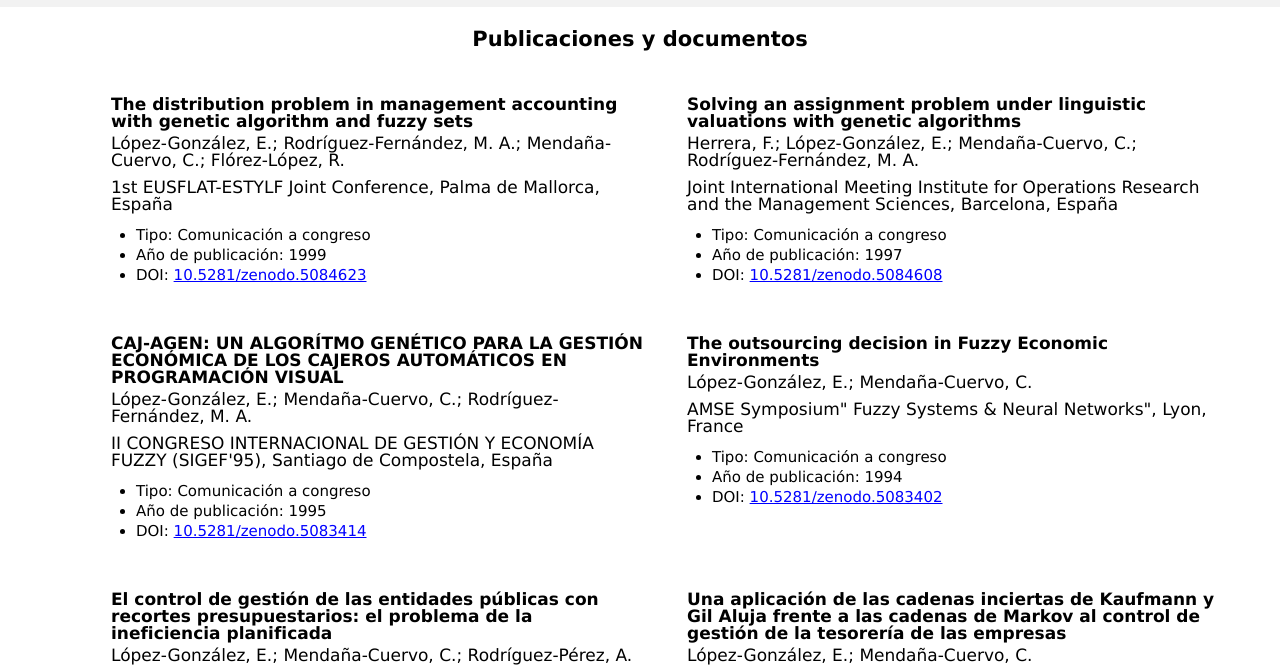
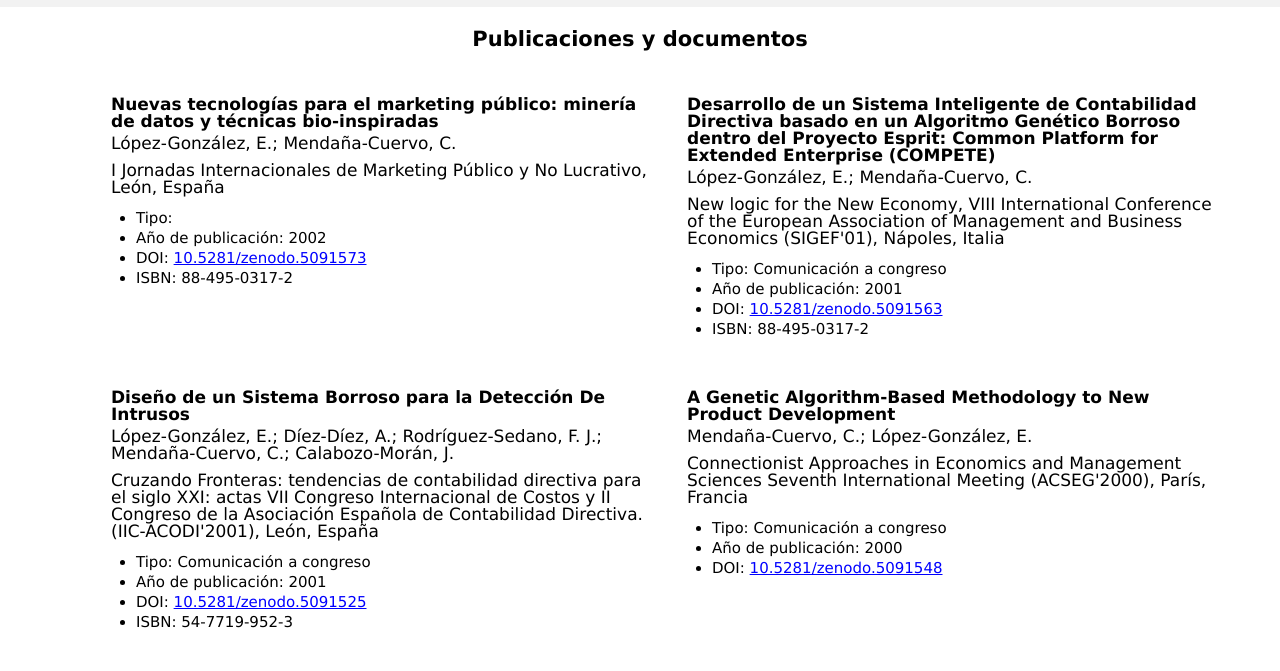
Before and after one commit to ProyectoCristina/ProyectoCristina.github.io, a plain HTML site: page publicaciones.html in a window 1280 px wide. Shown: the part 69-740 px from the top of the page. Drawn offline with Linux system fonts and the light colour scheme.

Commit message:
Más de lo mismo

```diff
--- a/publicaciones.html
+++ b/publicaciones.html
@@ -38,6 +38,49 @@
                     <li>ISBN: </li>
                 </ul>
             </article>-->
+            <article class="articles--article">
+                <h2 class="article--title">Nuevas tecnologías para el marketing público: minería de datos y técnicas bio-inspiradas</h2>
+                <h3 class="article--colaborators"> López-González, E.;  Mendaña-Cuervo, C.</h3>
+                <p class="article--place">I Jornadas Internacionales de Marketing Público y No Lucrativo, León, España</p>
+                <ul class="article--info">
+                    <li>Tipo: </li>
+                    <li>Año de publicación: 2002</li>
+                    <li>DOI: <a href="https://doi.org/10.5281/zenodo.5091573" target="_blank" rel="noopener">10.5281/zenodo.5091573</a></li>
+                    <li>ISBN: 88-495-0317-2</li>
+                </ul>
+            </article>
+            <article class="articles--article">
+                <h2 class="article--title">Desarrollo de un Sistema Inteligente de Contabilidad Directiva basado en un Algoritmo Genético Borroso dentro del Proyecto Esprit: Common Platform for Extended Enterprise (COMPETE)</h2>
+                <h3 class="article--colaborators">López-González, E.;  Mendaña-Cuervo, C.</h3>
+                <p class="article--place">New logic for the New Economy, VIII International Conference of the European Association of Management and Business Economics (SIGEF'01), Nápoles, Italia</p>
+                <ul class="article--info">
+                    <li>Tipo: Comunicación a congreso</li>
+                    <li>Año de publicación: 2001</li>
+                    <li>DOI: <a href="https://doi.org/10.5281/zenodo.5091563" target="_blank" rel="noopener">10.5281/zenodo.5091563</a></li>
+                    <li>ISBN: 88-495-0317-2</li>
+                </ul>
+            </article>
+            <article class="articles--article">
+                <h2 class="article--title">Diseño de un Sistema Borroso para la Detección De Intrusos</h2>
+                <h3 class="article--colaborators"> López-González, E.; Díez-Díez, A.; Rodríguez-Sedano, F. J.;  Mendaña-Cuervo, C.; Calabozo-Morán, J.</h3>
+                <p class="article--place">Cruzando Fronteras: tendencias de contabilidad directiva para el siglo XXI: actas VII Congreso Internacional de Costos y II Congreso de la Asociación Española de Contabilidad Directiva. (IIC-ACODI'2001), León, España</p>
+                <ul class="article--info">
+                    <li>Tipo: Comunicación a congreso</li>
+                    <li>Año de publicación: 2001</li>
+                    <li>DOI: <a href="https://doi.org/10.5281/zenodo.5091525" target="_blank" rel="noopener">10.5281/zenodo.5091525</a></li>
+                    <li>ISBN: 54-7719-952-3</li>
+                </ul>
+            </article>
+            <article class="articles--article">
+                <h2 class="article--title">A Genetic Algorithm-Based Methodology to New Product Development</h2>
+                <h3 class="article--colaborators"> Mendaña-Cuervo, C.;  López-González, E.</h3>
+                <p class="article--place">Connectionist Approaches in Economics and Management Sciences Seventh International Meeting (ACSEG'2000), París, Francia</p>
+                <ul class="article--info">
+                    <li>Tipo: Comunicación a congreso</li>
+                    <li>Año de publicación: 2000</li>
+                    <li>DOI: <a href="https://doi.org/10.5281/zenodo.5091548" target="_blank" rel="noopener">10.5281/zenodo.5091548</a></li>
+                </ul>
+            </article>
             <article class="articles--article">
                 <h2 class="article--title">The distribution problem in management accounting with genetic algorithm and fuzzy sets</h2>
                 <h3 class="article--colaborators">López-González, E.; Rodríguez-Fernández, M. A.;  Mendaña-Cuervo, C.; Flórez-López, R.</h3>
```
